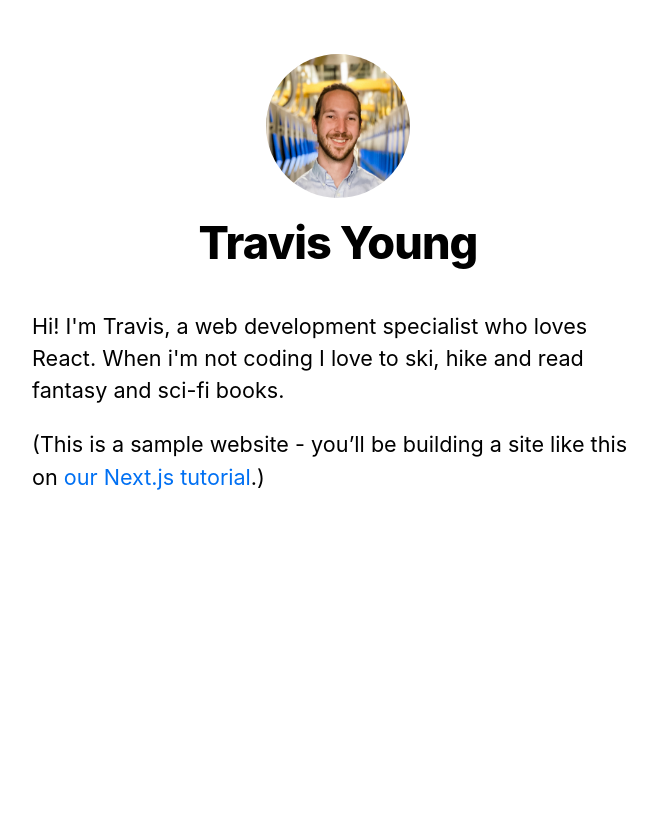
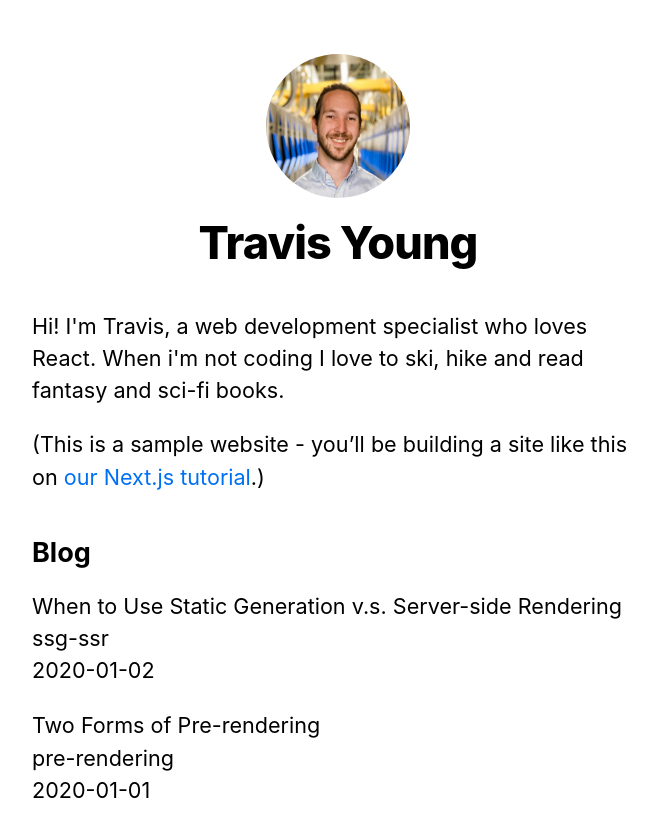
Before and after one commit to tyoung31/nextjs-blog, a Next.js app: page / in a window 1280 px wide. Shown: the top 836 px of the page, without its empty margins (302-959 px from the left). Before the commit the page ends 800 px from the top, so only its background shows below. Built offline with nearby package versions, Linux system fonts and the light colour scheme.

Commit message:
created blog posts with dynamic routing

```diff
--- /dev/null
+++ b/components/date.js
@@ -0,0 +1,6 @@
+import { parseISO, format } from "date-fns";
+
+export default function Date({ dateString }) {
+  const date = parseISO(dateString);
+  return <time dateTime={dateString}>{format(date, "LLLL d, yyyy")}</time>;
+}
--- /dev/null
+++ b/lib/posts.js
@@ -0,0 +1,85 @@
+import fs from "fs";
+import path from "path";
+import matter from "gray-matter";
+import remark from "remark";
+import html from "remark-html";
+
+const postsDirectory = path.join(process.cwd(), "posts");
+
+export function getSortedPostsData() {
+  // Get file names under /posts
+  const fileNames = fs.readdirSync(postsDirectory);
+  const allPostsData = fileNames.map((fileName) => {
+    // Remove ".md" from file name to get id
+    const id = fileName.replace(/\.md$/, "");
+
+    // Read markdown file as string
+    const fullPath = path.join(postsDirectory, fileName);
+    const fileContents = fs.readFileSync(fullPath, "utf8");
+
+    // Use gray-matter to parse the post metadata section
+    const matterResult = matter(fileContents);
+
+    // Combine the data with the id
+    return {
+      id,
+      ...matterResult.data,
+    };
+  });
+  // Sort posts by date
+  return allPostsData.sort(({ date: a }, { date: b }) => {
+    if (a < b) {
+      return 1;
+    } else if (a > b) {
+      return -1;
+    } else {
+      return 0;
+    }
+  });
+}
+
+export function getAllPostIds() {
+  const fileNames = fs.readdirSync(postsDirectory);
+
+  // Returns an array that looks like this:
+  // [
+  //   {
+  //     params: {
+  //       id: 'ssg-ssr'
+  //     }
+  //   },
+  //   {
+  //     params: {
+  //       id: 'pre-rendering'
+  //     }
+  //   }
+  // ]
+  return fileNames.map((fileName) => {
+    return {
+      params: {
+        id: fileName.replace(/\.md$/, ""),
+      },
+    };
+  });
+}
+
+export async function getPostData(id) {
+  const fullPath = path.join(postsDirectory, `${id}.md`);
+  const fileContents = fs.readFileSync(fullPath, "utf8");
+
+  // Use gray-matter to parse the post metadata section
+  const matterResult = matter(fileContents);
+
+  // Use remark to convert markdown into HTML string
+  const processedContent = await remark()
+    .use(html)
+    .process(matterResult.content);
+  const contentHtml = processedContent.toString();
+
+  // Combine the data with the id and contentHtml
+  return {
+    id,
+    contentHtml,
+    ...matterResult.data,
+  };
+}
--- a/package.json
+++ b/package.json
@@ -8,11 +8,15 @@
     "start": "next start"
   },
   "dependencies": {
+    "date-fns": "^2.23.0",
+    "gray-matter": "^4.0.3",
     "next": "^11.0.0",
     "postcss-flexbugs-fixes": "^5.0.2",
     "postcss-preset-env": "^6.7.0",
     "react": "17.0.2",
     "react-dom": "17.0.2",
+    "remark": "^13.0.0",
+    "remark-html": "^13.0.1",
     "sass": "^1.39.0",
     "tailwindcss": "^2.2.9"
   }
--- a/pages/index.js
+++ b/pages/index.js
@@ -1,8 +1,18 @@
 import Head from "next/head";
 import Layout, { siteTitle } from "../components/layout";
 import utilStyles from "../styles/utils.module.css";
+import { getSortedPostsData } from "../lib/posts";
 
-export default function Home() {
+export async function getStaticProps() {
+  const allPostsData = getSortedPostsData();
+  return {
+    props: {
+      allPostsData,
+    },
+  };
+}
+
+export default function Home({ allPostsData }) {
   return (
     <Layout home>
       <Head>
@@ -18,6 +28,20 @@ export default function Home() {
           <a href="https://nextjs.org/learn">our Next.js tutorial</a>.)
         </p>
       </section>
+      <section className={`${utilStyles.headingMd} ${utilStyles.padding1px}`}>
+        <h2 className={utilStyles.headingLg}>Blog</h2>
+        <ul className={utilStyles.list}>
+          {allPostsData.map(({ id, date, title }) => (
+            <li className={utilStyles.listItem} key={id}>
+              {title}
+              <br />
+              {id}
+              <br />
+              {date}
+            </li>
+          ))}
+        </ul>
+      </section>
     </Layout>
   );
 }
--- /dev/null
+++ b/posts/pre-rendering.md
@@ -0,0 +1,11 @@
+---
+title: "Two Forms of Pre-rendering"
+date: "2020-01-01"
+---
+
+Next.js has two forms of pre-rendering: **Static Generation** and **Server-side Rendering**. The difference is in **when** it generates the HTML for a page.
+
+- **Static Generation** is the pre-rendering method that generates the HTML at **build time**. The pre-rendered HTML is then _reused_ on each request.
+- **Server-side Rendering** is the pre-rendering method that generates the HTML on **each request**.
+
+Importantly, Next.js lets you **choose** which pre-rendering form to use for each page. You can create a "hybrid" Next.js app by using Static Generation for most pages and using Server-side Rendering for others.
--- /dev/null
+++ b/posts/ssg-ssr.md
@@ -0,0 +1,19 @@
+---
+title: "When to Use Static Generation v.s. Server-side Rendering"
+date: "2020-01-02"
+---
+
+We recommend using **Static Generation** (with and without data) whenever possible because your page can be built once and served by CDN, which makes it much faster than having a server render the page on every request.
+
+You can use Static Generation for many types of pages, including:
+
+- Marketing pages
+- Blog posts
+- E-commerce product listings
+- Help and documentation
+
+You should ask yourself: "Can I pre-render this page **ahead** of a user's request?" If the answer is yes, then you should choose Static Generation.
+
+On the other hand, Static Generation is **not** a good idea if you cannot pre-render a page ahead of a user's request. Maybe your page shows frequently updated data, and the page content changes on every request.
+
+In that case, you can use **Server-Side Rendering**. It will be slower, but the pre-rendered page will always be up-to-date. Or you can skip pre-rendering and use client-side JavaScript to populate data.
```
Also changed, not shown: pages/posts/[id].js (added, +38 -0 lines), pages/posts/first-post.js (deleted, +0 -19 lines), 1 other file (tests, documents, lock files or other folders).
